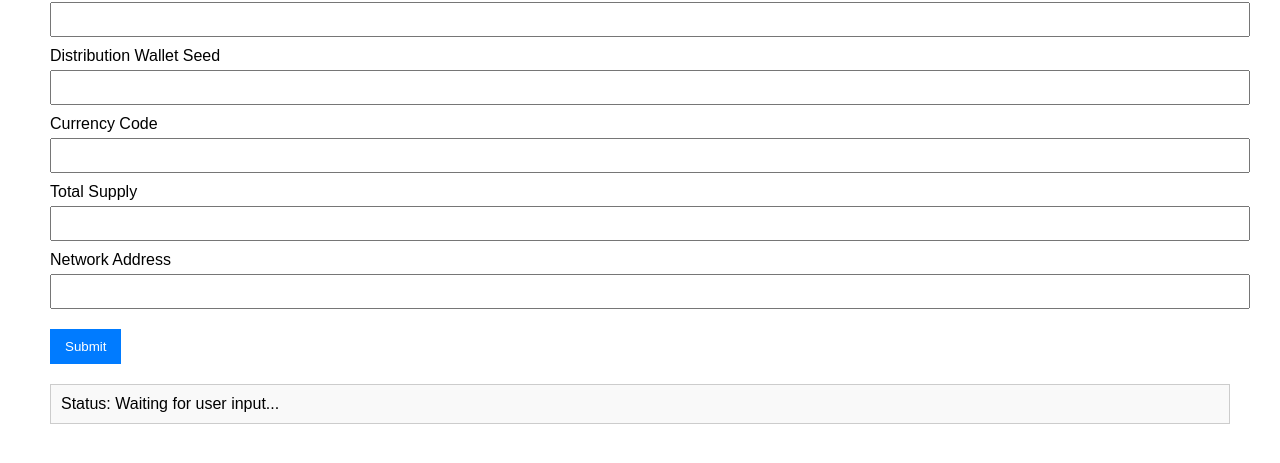
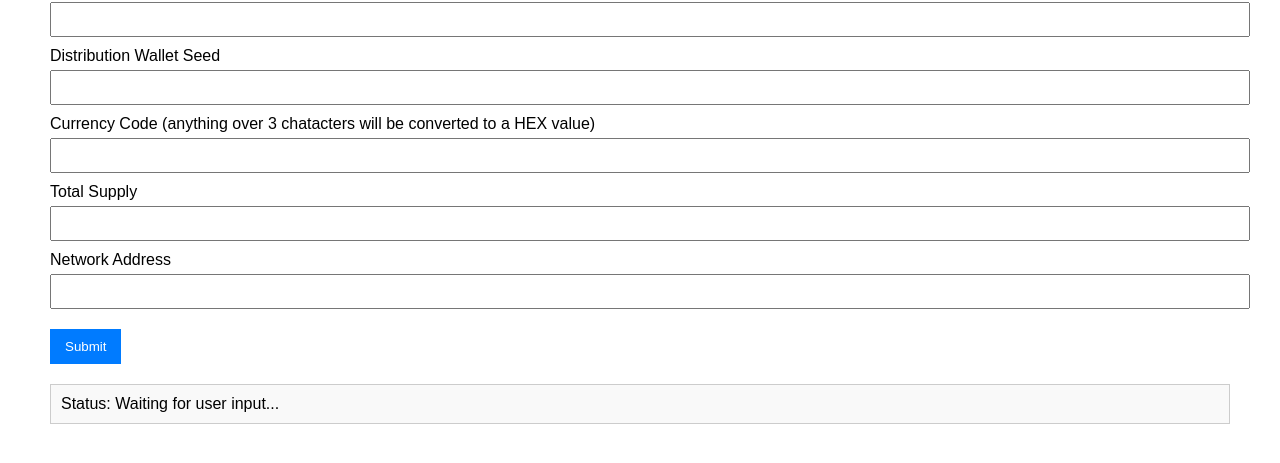
Before and after one commit to PuppyGamingDev/CreateXRPLCurrency, a plain HTML site: page index.html in a window 1280 px wide. Shown: the part 129-592 px from the top of the page. Drawn offline with Linux system fonts and the light colour scheme.

Commit message:
Update index.html

```diff
--- a/index.html
+++ b/index.html
@@ -49,7 +49,7 @@
         <label for="distributionSeed">Distribution Wallet Seed</label>
         <input type="text" id="distributionSeed" name="distributionSeed" required>
 
-        <label for="currencyCode">Currency Code</label>
+        <label for="currencyCode">Currency Code (anything over 3 chatacters will be converted to a HEX value)</label>
         <input type="text" id="currencyCode" name="currencyCode" required>
 
         <label for="totalSupply">Total Supply</label>
```
